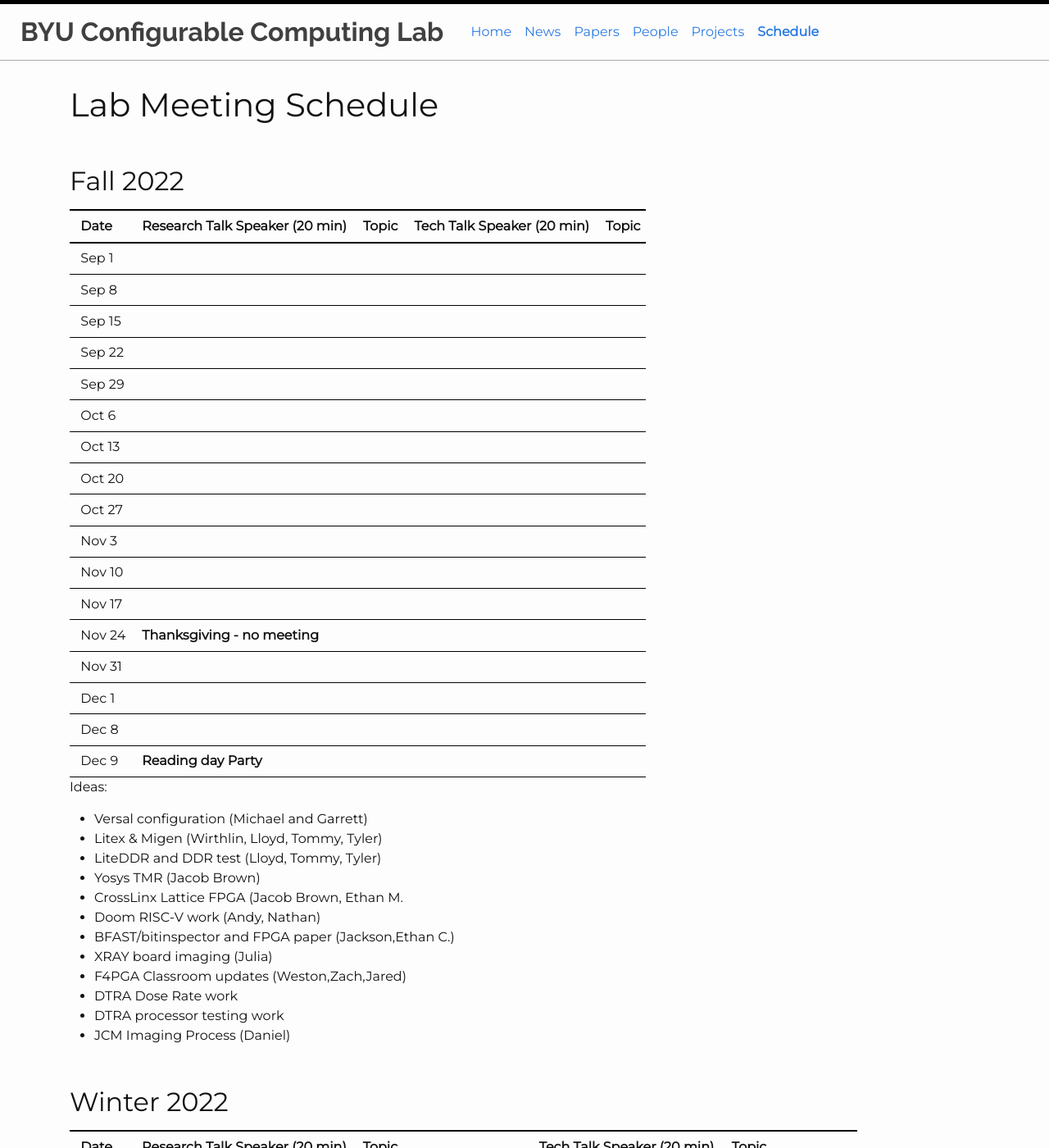
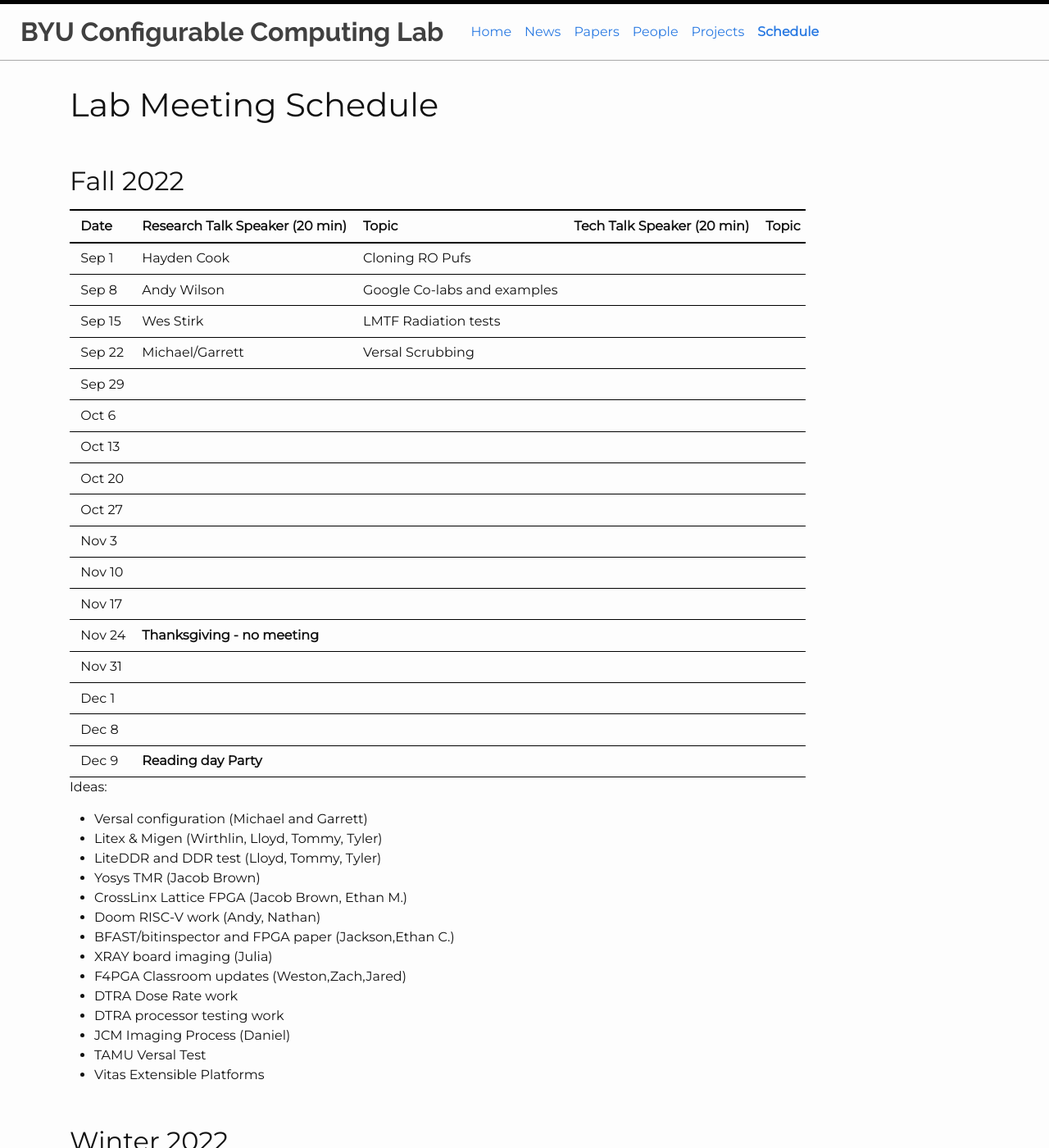
Before and after one commit to byuccl/byuccl.github.io, a Jekyll site: the page built from pages/schedule.md, in a window 1280 px wide and 1400 px high. Shown: the whole window at 82% size. Built offline with Jekyll 4.4.1, drawn with Linux system fonts in a browser that asks for light colours; nearby versions of some CDN libraries.

Commit message:
Update schedule.md

```diff
--- a/pages/schedule.md
+++ b/pages/schedule.md
@@ -9,10 +9,10 @@ title: Schedule
 
 | Date      | Research Talk Speaker (20 min)    | Topic                     | Tech Talk Speaker (20 min)    | Topic            |
 |-----------|-----------------------------------|---------------------------|-------------------------------|------------------|
-| Sep 1     |      | | | |
-| Sep 8     |                 | | | |
-| Sep 15    |                       | | | |
-| Sep 22    |               | | | |
+| Sep 1     |  Hayden Cook     | Cloning RO Pufs | | |
+| Sep 8     |  Andy Wilson     | Google Co-labs and examples | | |
+| Sep 15    |  Wes Stirk                     | LMTF Radiation tests | | |
+| Sep 22    |  Michael/Garrett              | Versal Scrubbing | | |
 | Sep 29    |            | | | |
 | Oct 6     |                        | | | |
 | Oct 13    |      | | | |
@@ -32,7 +32,7 @@ Ideas:
 * Litex & Migen (Wirthlin, Lloyd, Tommy, Tyler)
 * LiteDDR and DDR test (Lloyd, Tommy, Tyler)
 * Yosys TMR (Jacob Brown)
-* CrossLinx Lattice FPGA (Jacob Brown, Ethan M.
+* CrossLinx Lattice FPGA (Jacob Brown, Ethan M.)
 * Doom RISC-V work (Andy, Nathan)
 * BFAST/bitinspector and FPGA paper (Jackson,Ethan C.)
 * XRAY board imaging (Julia)
@@ -40,6 +40,8 @@ Ideas:
 * DTRA Dose Rate work
 * DTRA processor testing work
 * JCM Imaging Process (Daniel)
+* TAMU Versal Test
+* Vitas Extensible Platforms
 
 ## Winter 2022
 
```
